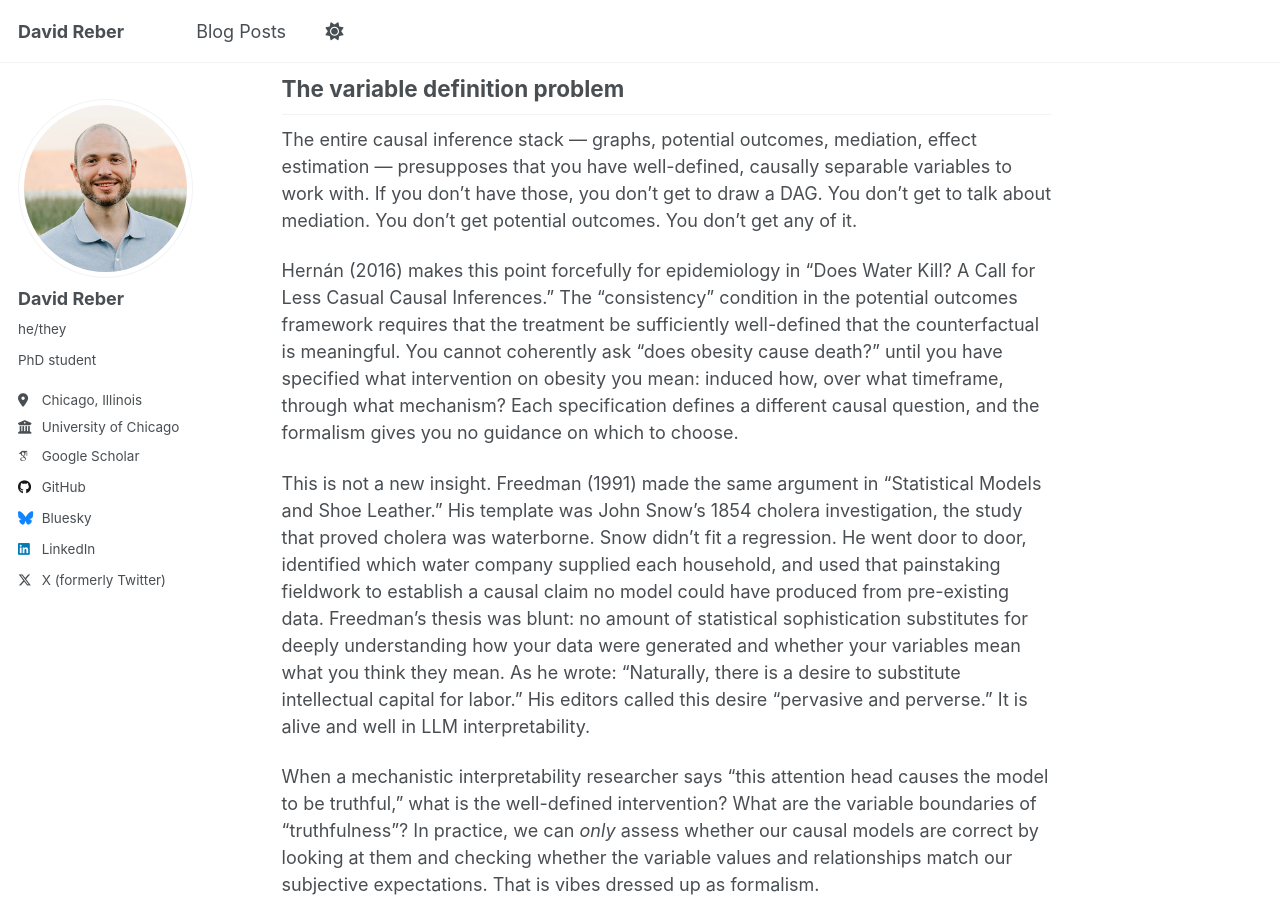
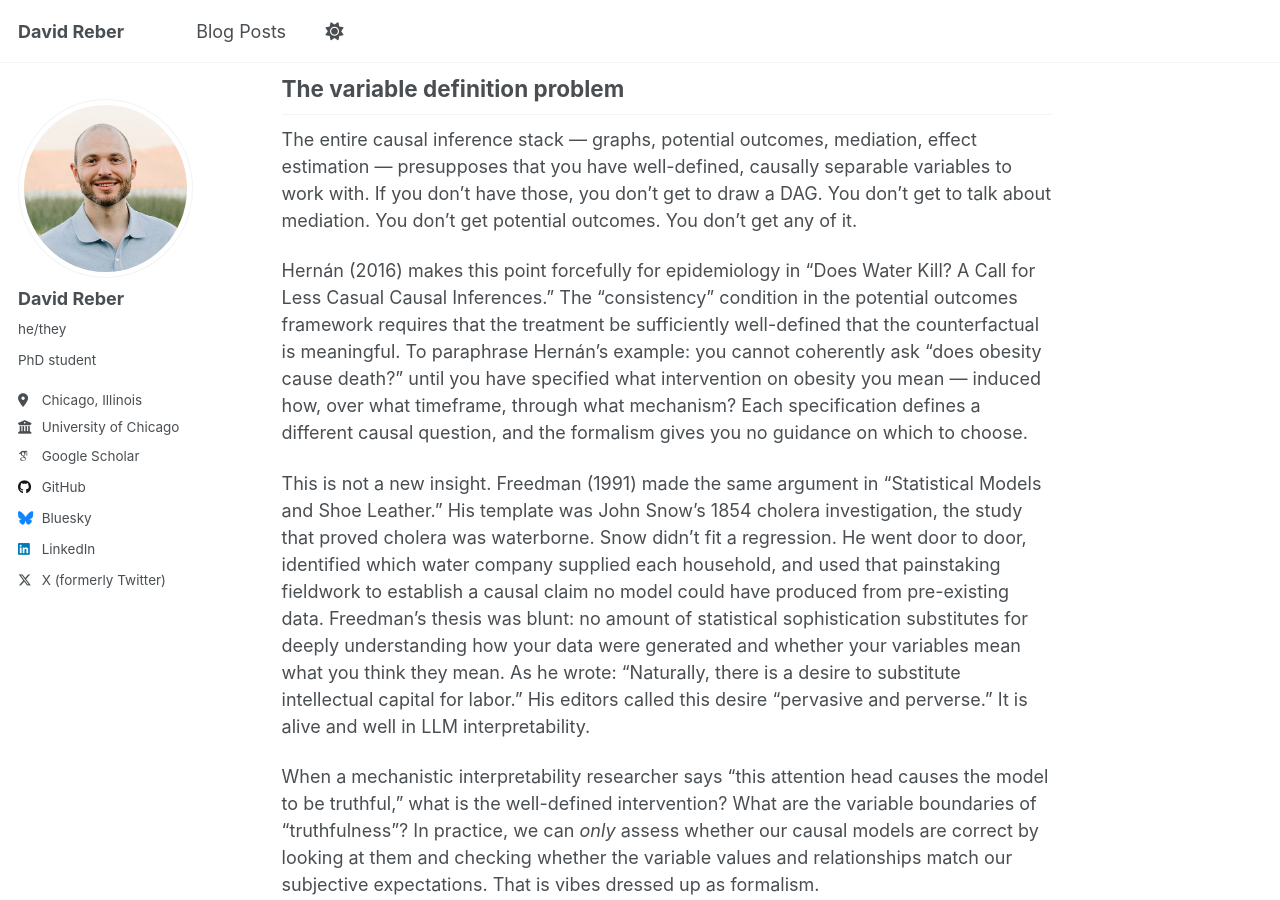
Before and after one commit to davidreber/davidreber.github.io, a Jekyll site: the page built from _posts/2026-03-05-subjective-causal-variables.md, in a window 1280 px wide and 900 px high, scrolled down 954 px. Built offline with Jekyll 4.4.1, drawn with Linux system fonts in a browser that asks for light colours; some web fonts are replaced.

Commit message:
clarification of paraphrase

```diff
--- a/_posts/2026-03-05-subjective-causal-variables.md
+++ b/_posts/2026-03-05-subjective-causal-variables.md
@@ -24,7 +24,7 @@ That may sound deflationary. I think embracing this subjectivity is the path to
 
 The entire causal inference stack — graphs, potential outcomes, mediation, effect estimation — presupposes that you have well-defined, causally separable variables to work with. If you don't have those, you don't get to draw a DAG. You don't get to talk about mediation. You don't get potential outcomes. You don't get any of it.
 
-Hernán (2016) makes this point forcefully for epidemiology in "Does Water Kill? A Call for Less Casual Causal Inferences." The "consistency" condition in the potential outcomes framework requires that the treatment be sufficiently well-defined that the counterfactual is meaningful. You cannot coherently ask "does obesity cause death?" until you have specified what intervention on obesity you mean: induced how, over what timeframe, through what mechanism? Each specification defines a different causal question, and the formalism gives you no guidance on which to choose.
+Hernán (2016) makes this point forcefully for epidemiology in "Does Water Kill? A Call for Less Casual Causal Inferences." The "consistency" condition in the potential outcomes framework requires that the treatment be sufficiently well-defined that the counterfactual is meaningful. To paraphrase Hernán's example: you cannot coherently ask "does obesity cause death?" until you have specified what intervention on obesity you mean — induced how, over what timeframe, through what mechanism? Each specification defines a different causal question, and the formalism gives you no guidance on which to choose.
 
 This is not a new insight. Freedman (1991) made the same argument in "Statistical Models and Shoe Leather." His template was John Snow's 1854 cholera investigation, the study that proved cholera was waterborne. Snow didn't fit a regression. He went door to door, identified which water company supplied each household, and used that painstaking fieldwork to establish a causal claim no model could have produced from pre-existing data. Freedman's thesis was blunt: no amount of statistical sophistication substitutes for deeply understanding how your data were generated and whether your variables mean what you think they mean. As he wrote: "Naturally, there is a desire to substitute intellectual capital for labor." His editors called this desire "pervasive and perverse." It is alive and well in LLM interpretability.
 
```
